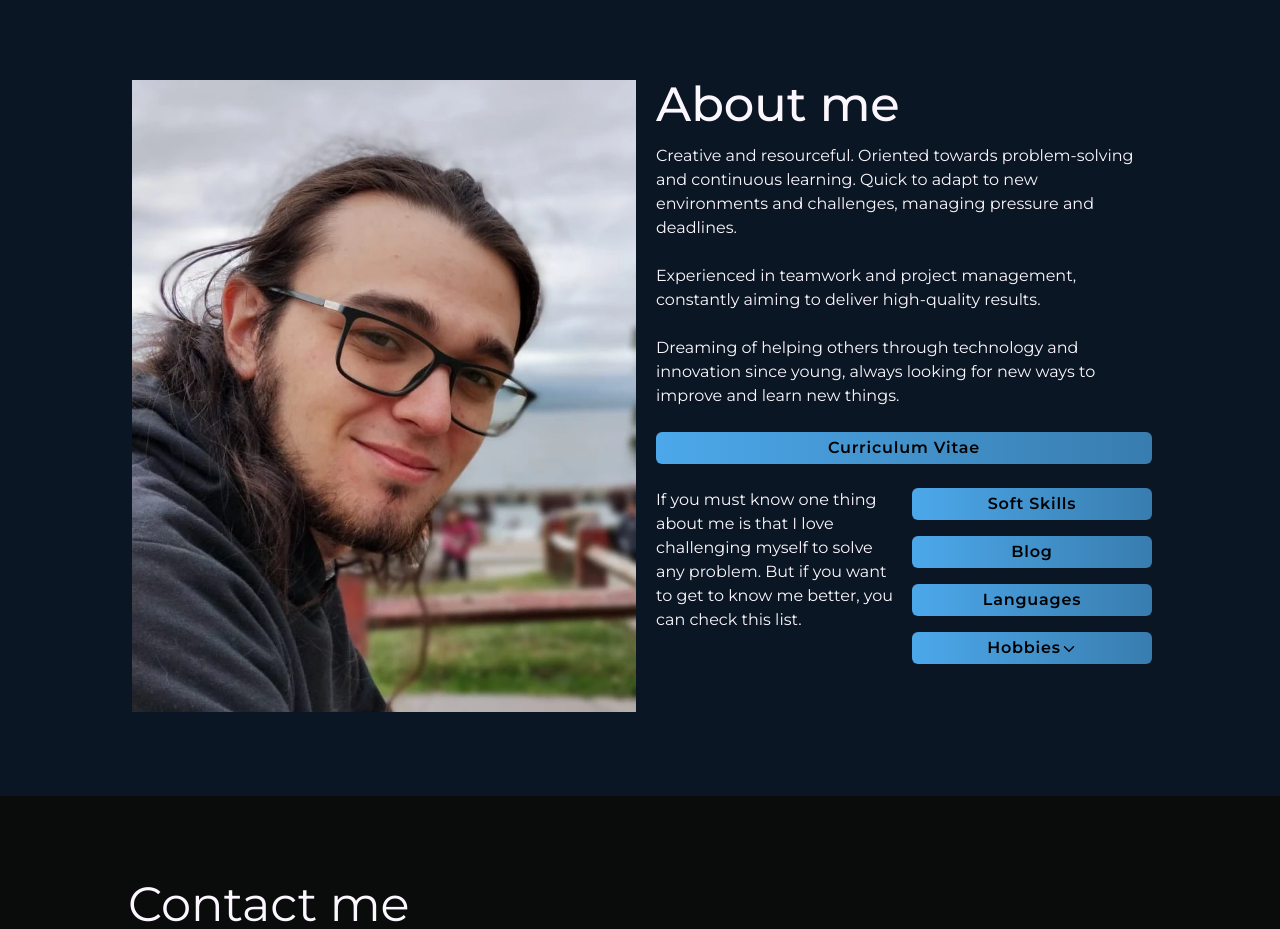
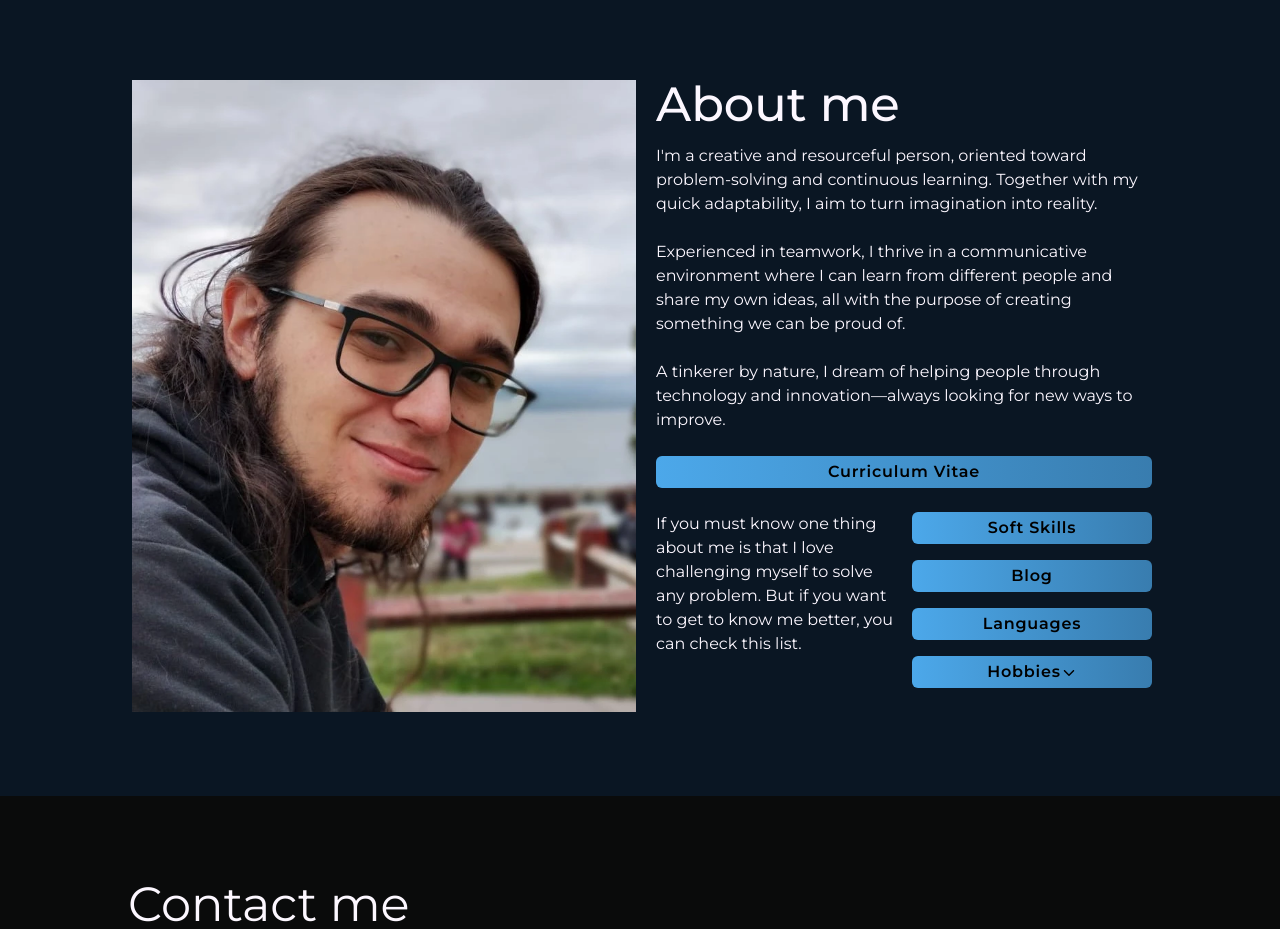
Before and after one commit to tomasesquivelgc/Portfolio, a React (Vite) app: page / in a window 1280 px wide. Shown: the part 4500-5429 px from the top of the page. Built offline with nearby package versions, Linux system fonts and the light colour scheme; a web font is replaced by a local one.

Commit message:
changed about me text

```diff
--- a/src/sections/AboutSection.jsx
+++ b/src/sections/AboutSection.jsx
@@ -7,16 +7,18 @@ function AboutSection() {
       <div className="w-full lg:w-1/2">
         <h2 className="font-medium text-5xl py-1">About me</h2>
         <p className="py-3 mb-3">
-          Creative and resourceful. Oriented towards problem-solving and continuous learning.
-          Quick to adapt to new environments and challenges, managing pressure and deadlines.
+          I'm a creative and resourceful person, oriented toward problem-solving
+          and continuous learning. Together with my quick adaptability,
+          I aim to turn imagination into reality.
           <br />
           <br />
-          Experienced in teamwork and project management, constantly aiming to deliver
-          high-quality results.
+          Experienced in teamwork, I thrive in a communicative environment where I can
+          learn from different people and share my own ideas, all with the purpose of creating
+          something we can be proud of.
           <br />
           <br />
-          Dreaming of helping others through technology and innovation since young,
-          always looking for new ways to improve and learn new things.
+          A tinkerer by nature, I dream of helping people through technology and innovation—always
+          looking for new ways to improve.
           <br />
         </p>
         <motion.a
```
